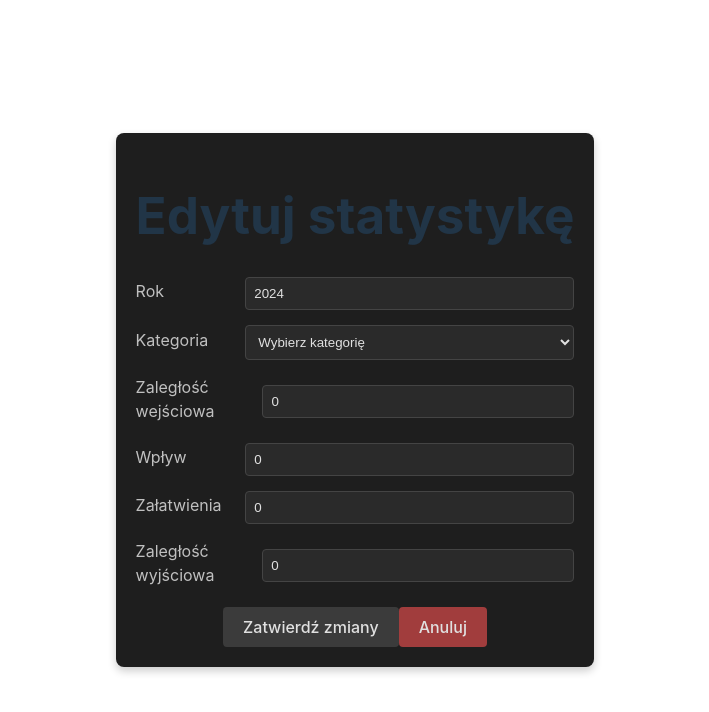
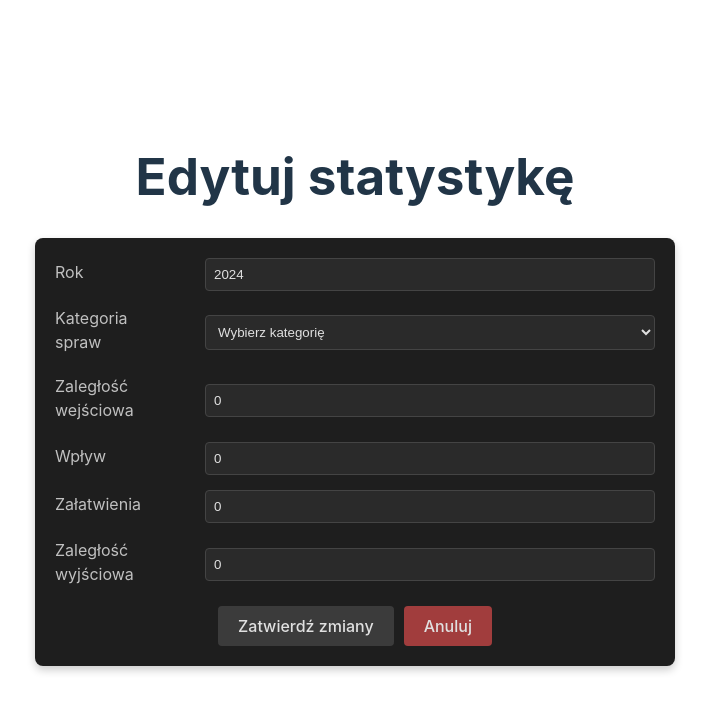
Before and after one commit to Mathias007/CourtStatistics, a React (Vite) app in the folder client/: page /courts/1/statistics/edit/1 in a window 1280 px wide. Shown: the top 712 px of the page, without its empty margins (285-994 px from the left). Built offline with nearby package versions, Linux system fonts and the light colour scheme; no server answers.

Commit message:
[FE] Update and improve StatisticForm.

```diff
--- a/client/src/components/StatisticForm.tsx
+++ b/client/src/components/StatisticForm.tsx
@@ -73,9 +73,9 @@ const StatisticForm: React.FC = () => {
     };
 
     return (
-        <div className="form-container">
+        <div className="form-wrapper">
             <h1>{statId ? "Edytuj statystykę" : "Dodaj nową statystykę"}</h1>
-            <form onSubmit={handleSubmit}>
+            <form className="form-container" onSubmit={handleSubmit}>
                 <div className="form-group">
                     <label>Rok</label>
                     <input
@@ -88,7 +88,7 @@ const StatisticForm: React.FC = () => {
                     />
                 </div>
                 <div className="form-group">
-                    <label>Kategoria</label>
+                    <label>Kategoria spraw</label>
                     <select
                         name="category"
                         className="form-input"
@@ -97,9 +97,9 @@ const StatisticForm: React.FC = () => {
                         required
                     >
                         <option value="">Wybierz kategorię</option>
-                        <option value="PENAL">Karne</option>
-                        <option value="CIVIL">Cywilne</option>
-                        <option value="LABOR">Pracy</option>
+                        <option value="PENAL">Prawo Karne</option>
+                        <option value="CIVIL">Prawo Cywilne</option>
+                        <option value="LABOR">Prawo Pracy</option>
                     </select>
                 </div>
                 <div className="form-group">
@@ -146,6 +146,7 @@ const StatisticForm: React.FC = () => {
                         required
                     />
                 </div>
+                <div className="form-buttons-group">
                     <button type="submit" className="form-button">
                         {statId ? "Zatwierdź zmiany" : "Dodaj statystykę"}
                     </button>
@@ -155,6 +156,7 @@ const StatisticForm: React.FC = () => {
                     >
                         Anuluj
                     </button>
+                </div>
             </form>
         </div>
     );
```
Lines whose indentation alone changed are shown as unchanged.
